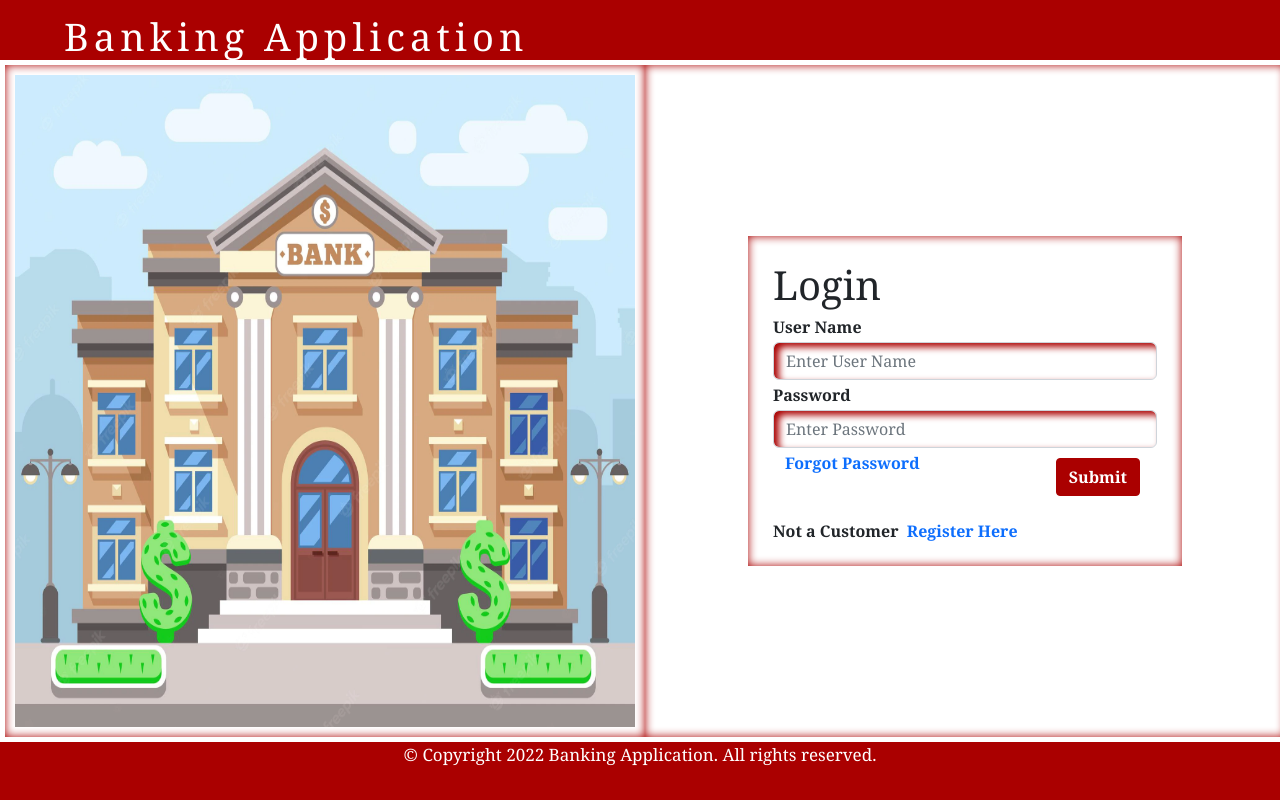
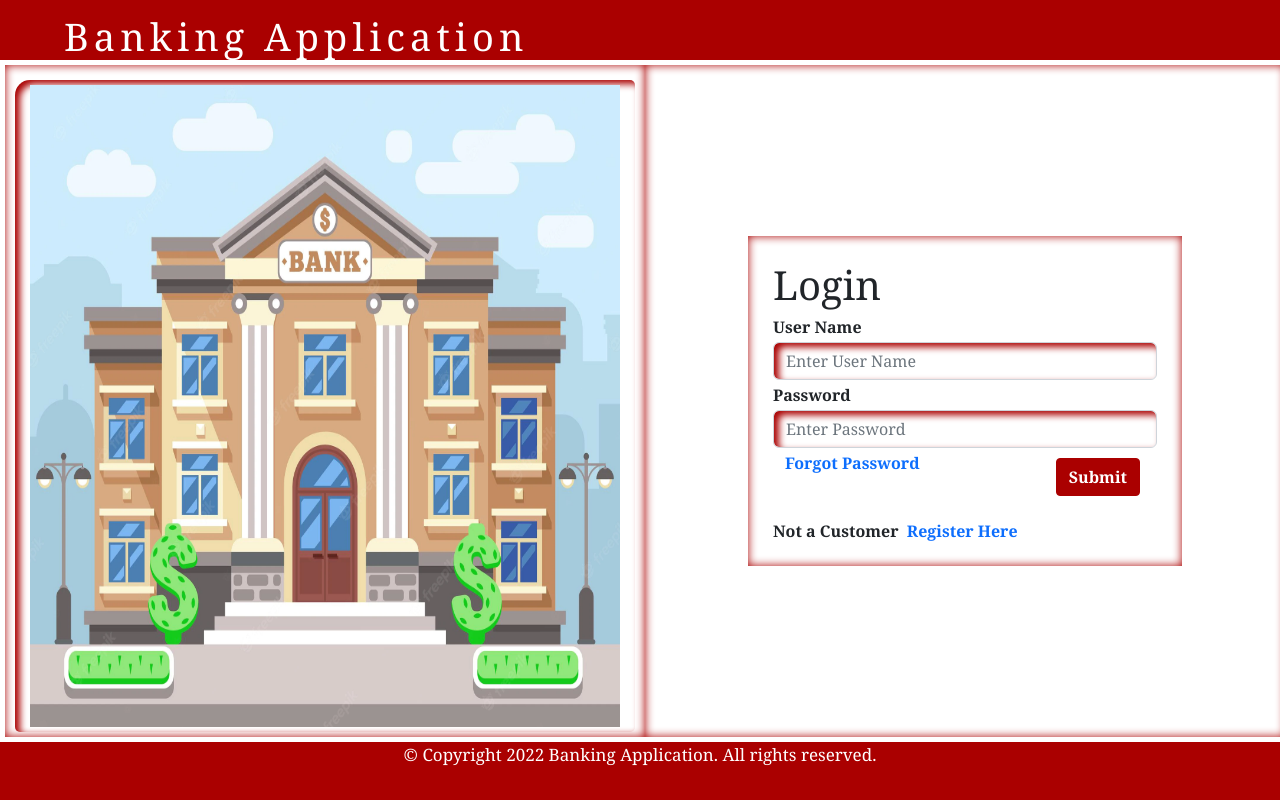
Before and after one commit to Ankitsahu92/banking-application, a React (Create React App) app: page /login in a window 1280 px wide. Built offline with nearby package versions, Linux system fonts and the light colour scheme.

Commit message:
image changes

```diff
--- a/src/app/components/auth/login/Login.tsx
+++ b/src/app/components/auth/login/Login.tsx
@@ -52,7 +52,12 @@ const Login = (props: Props) => {
   return (
     <div className={styles.flexRow}>
       <div className={styles.flexColumn}>
-        <img alt="Bank Image" src={bankImg} className={styles.img} />
+        <input
+          type="Image"
+          alt="Bank Image"
+          src={bankImg}
+          className={styles.img}
+        />
       </div>
       <div className={styles.flexColumn}>
         <div className={styles.flexContainer}>
```
